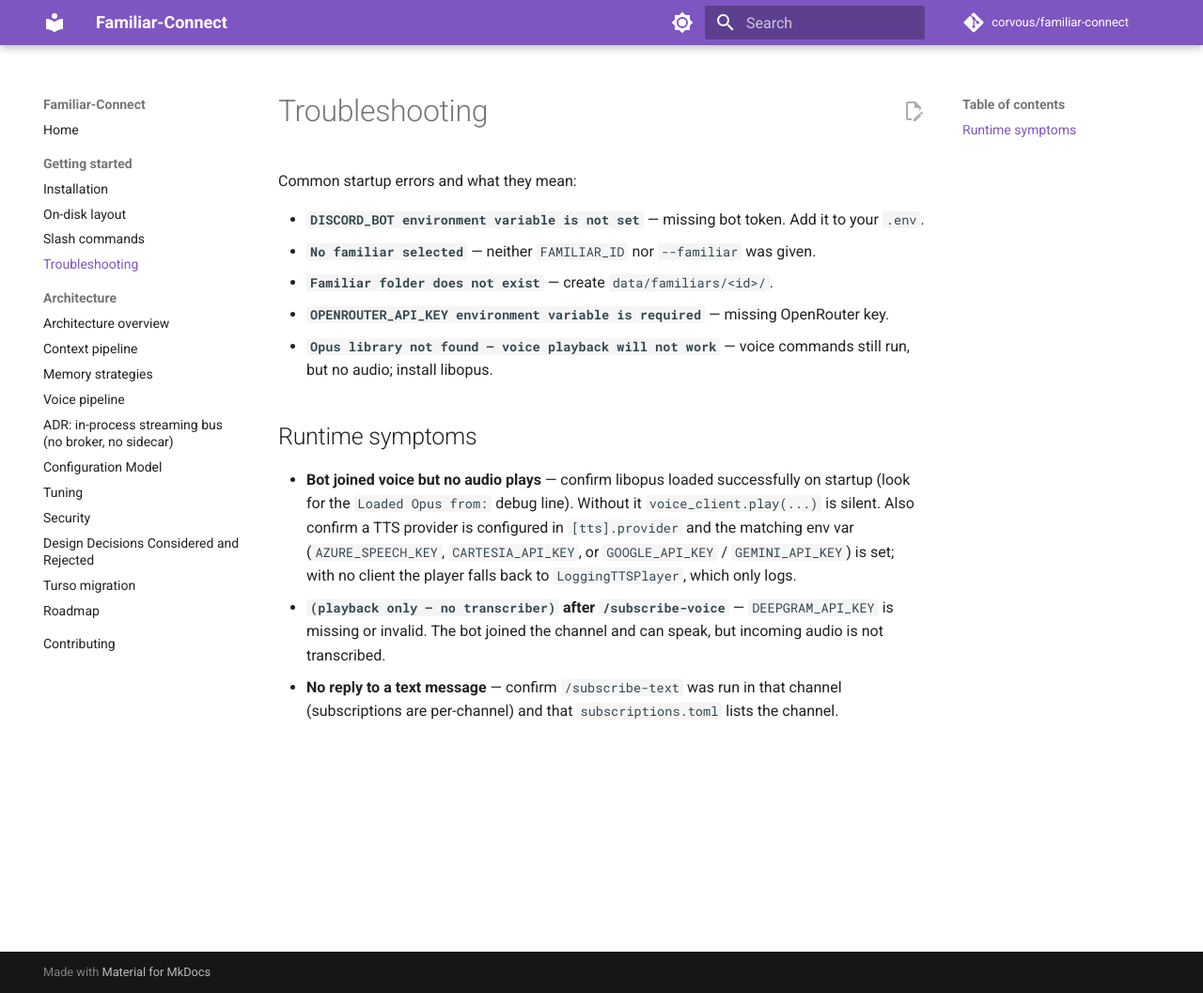
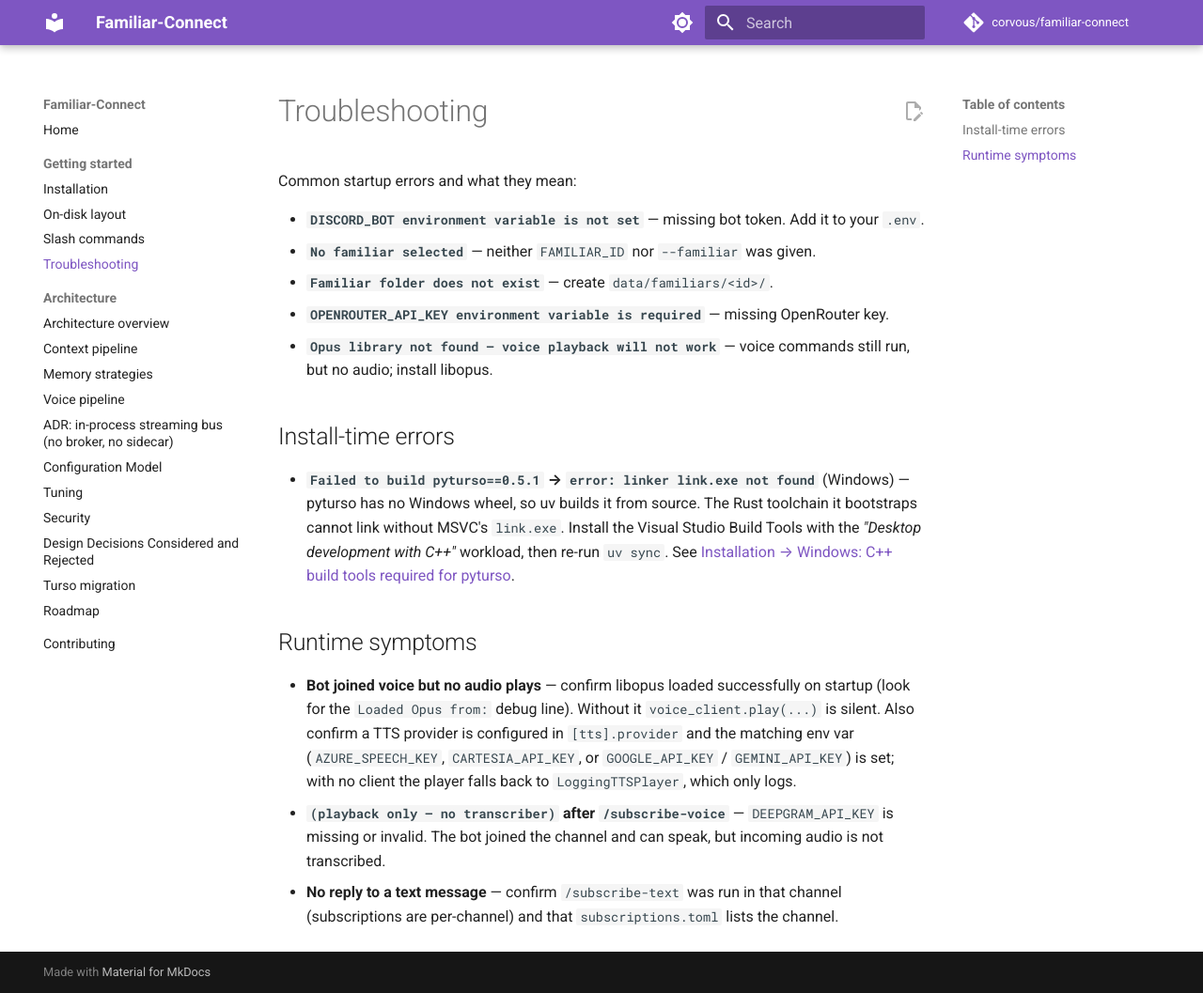
Before and after one commit to CorVous/Familiar-Connect, an MkDocs documentation site: the page built from docs/getting-started/troubleshooting.md, in a window 1280 px wide and 1057 px high. Shown: the whole window at 94% size. Built offline with MkDocs 1.6.1 and Material for MkDocs 9.7.7, drawn with Linux system fonts in a browser that asks for light colours; comment, search, counter and statistics services are not loaded.

Commit message:
docs: document Windows MSVC requirement for pyturso source build
pyturso ships no Windows wheels, so `uv sync` on Windows falls through
to a source build. uv's puccinialin bootstrap installs Rust automatically
but the build still fails at link time without MSVC's link.exe.

Point Windows users at the Visual Studio Build Tools "Desktop development
with C++" workload and surface the same fix from troubleshooting keyed
to the exact `linker link.exe not found` error.

https://claude.ai/code/session_01QTMe2F7MkPpPLhD3TjKWvc

```diff
--- a/docs/getting-started/troubleshooting.md
+++ b/docs/getting-started/troubleshooting.md
@@ -11,6 +11,16 @@ Common startup errors and what they mean:
   OpenRouter key.
 - **`Opus library not found — voice playback will not work`** — voice
   commands still run, but no audio; install libopus.
+
+## Install-time errors
+
+- **`Failed to build pyturso==0.5.1` → `error: linker link.exe not
+  found`** (Windows) — pyturso has no Windows wheel, so uv builds it
+  from source. The Rust toolchain it bootstraps cannot link without
+  MSVC's `link.exe`. Install the Visual Studio Build Tools with the
+  *"Desktop development with C++"* workload, then re-run `uv sync`.
+  See
+  [Installation → Windows: C++ build tools required for pyturso](installation.md#windows-c-build-tools-required-for-pyturso).
 
 ## Runtime symptoms
 
```
Also changed, not shown: docs/getting-started/installation.md (+28 -0 lines).
